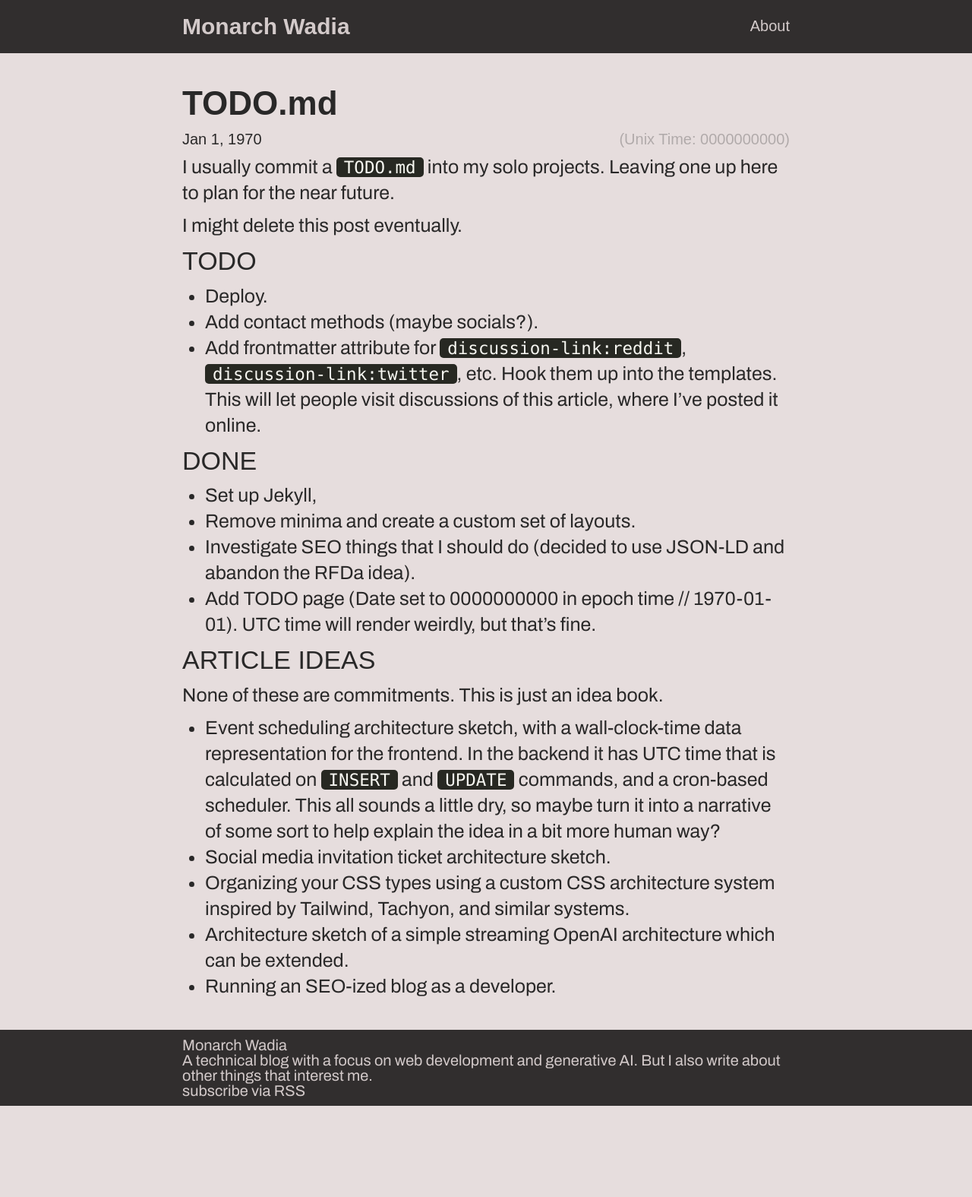
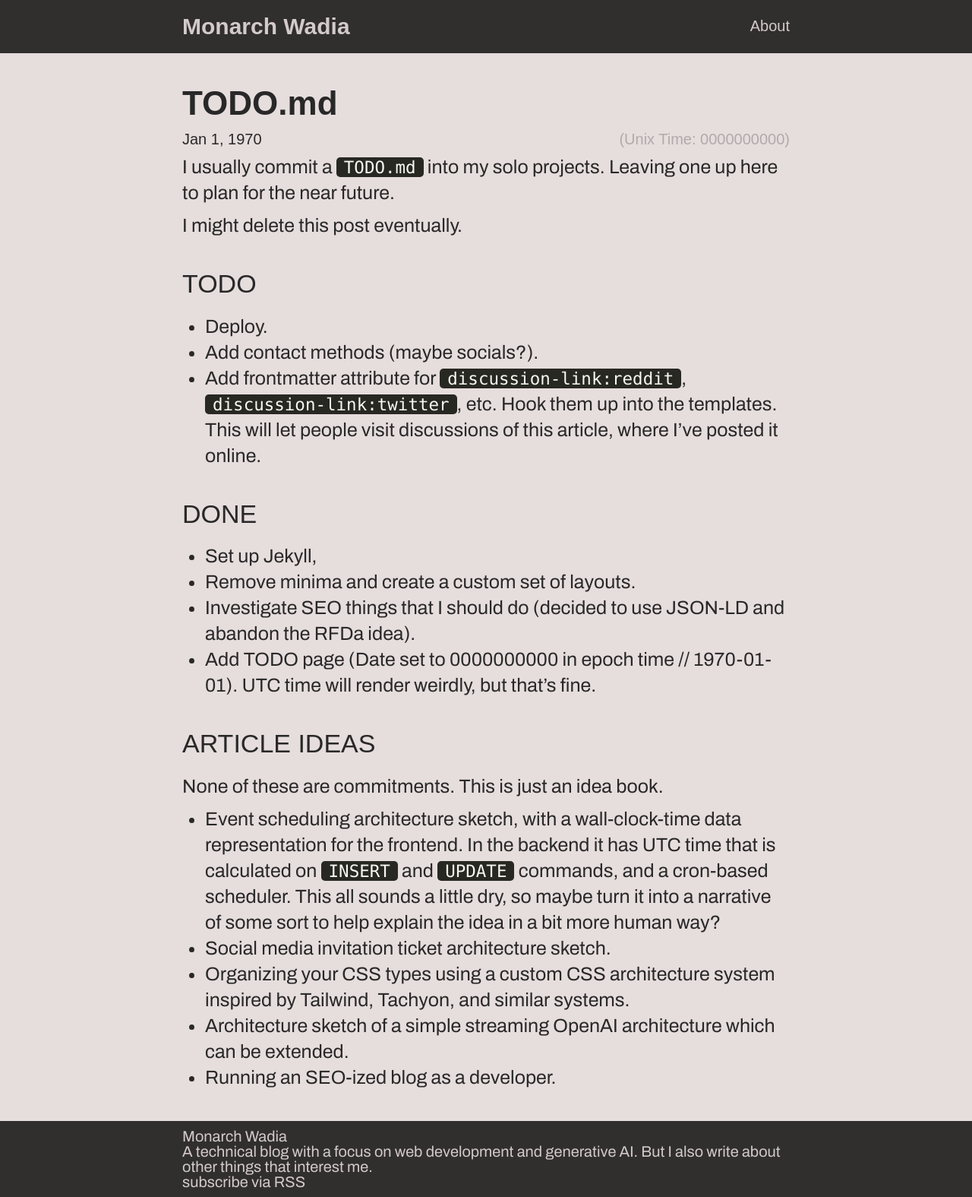
Before and after one commit to monarchwadia/blog-monarchwadia.com, a Jekyll site: the page built from _posts/2024-02-05-todo.md, in a window 1280 px wide. Shown: the whole page at 76% size. Built offline with Jekyll 4.4.1, drawn with Linux system fonts in a browser that asks for light colours; some web fonts are replaced; before the commit the page ends 1455 px from its top, so only the background shows below that.

Commit message:
Added spacing between headers in markdown

```diff
--- a/_sass/markdown.scss
+++ b/_sass/markdown.scss
@@ -7,6 +7,10 @@
     line-height: 1.36;
 
     // --------------------- Typography ---------------------
+    h1, h2, h3, h4, h5, h6 {
+      margin-top: 1.5rem;
+      margin-bottom: 0.5rem;
+    }
     h1 { @extend .header-1; }
     h2 { @extend .header-2; }
     h3 { @extend .header-3; }
```
